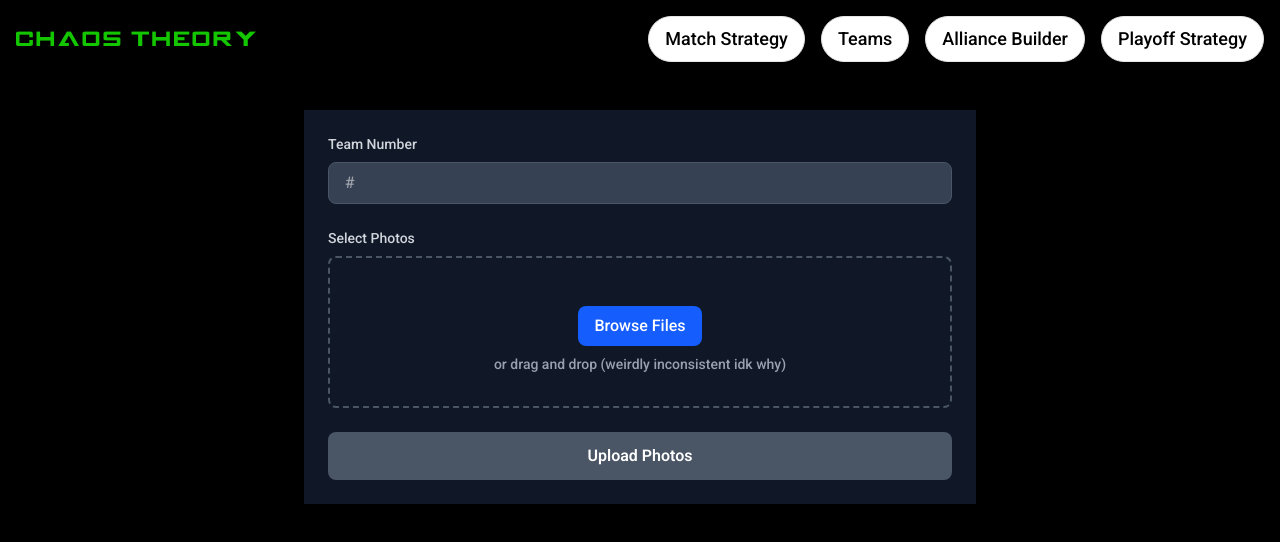
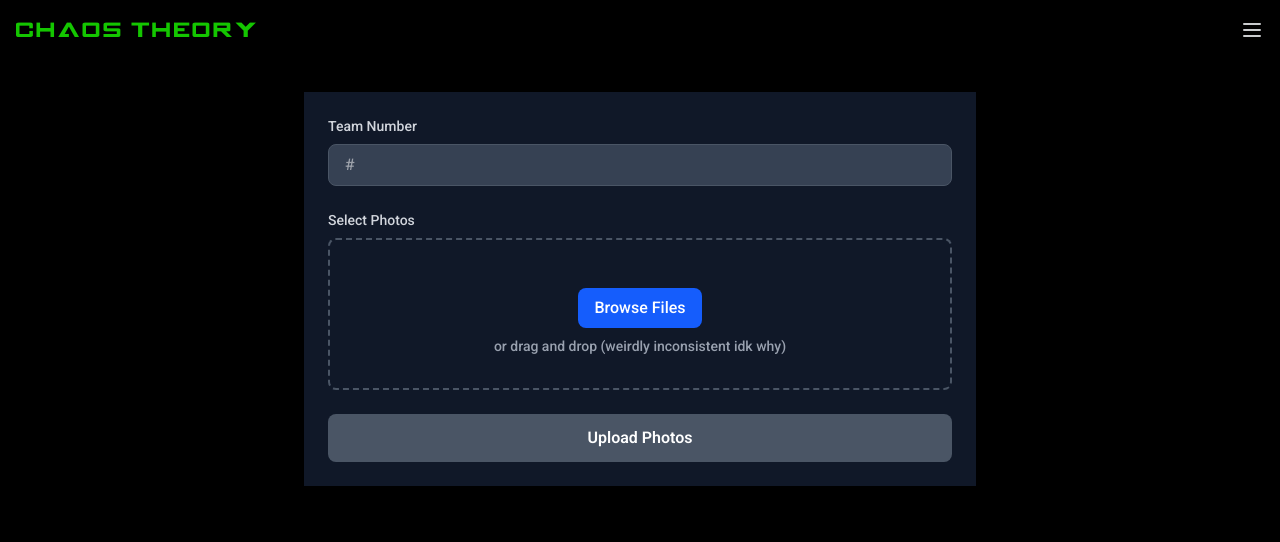
Before and after one commit to SummitRobotics/2026-dashboard, a Next.js app: page /upload in a window 1280 px wide. Shown: the top 542 px of the page. Built offline with nearby package versions, Linux system fonts and the light colour scheme.

Commit message:
Remove responsive header. We have too many items now

```diff
--- a/app/components/header.tsx
+++ b/app/components/header.tsx
@@ -26,12 +26,12 @@ export default function Header() {
                     Chaos Theory
                 </h1>
 
-                <svg xmlns="http://www.w3.org/2000/svg" id="menu-button" onClick={toggleNavMenu} className="h-6 w-6 cursor-pointer md:hidden block" fill="none" viewBox="0 0 24 24" stroke="currentColor">
+                <svg xmlns="http://www.w3.org/2000/svg" id="menu-button" onClick={toggleNavMenu} className="h-6 w-6 cursor-pointer block" fill="none" viewBox="0 0 24 24" stroke="currentColor">
                     <path strokeLinecap="round" strokeLinejoin="round" strokeWidth="2" d="M4 6h16M4 12h16M4 18h16" />
                 </svg>
 
-                <div className="hidden w-full md:block md:w-auto" id="menu">
-                    <ul className="font-medium flex flex-col p-4 md:p-0 mt-4 space-y-4 md:flex-row md:space-x-4 md:space-y-0 md:mt-0 items-center">
+                <div className="hidden w-full" id="menu">
+                    <ul className="font-medium flex flex-col p-4 md:p-0 mt-4 space-y-4 items-center">
                         {links.map((link) => {
                             const isActive = pathname === link.href;
                             return (
```
